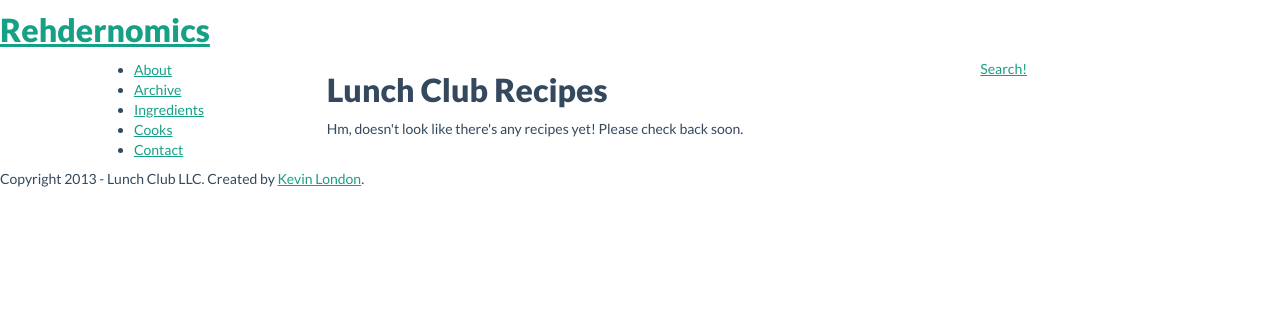
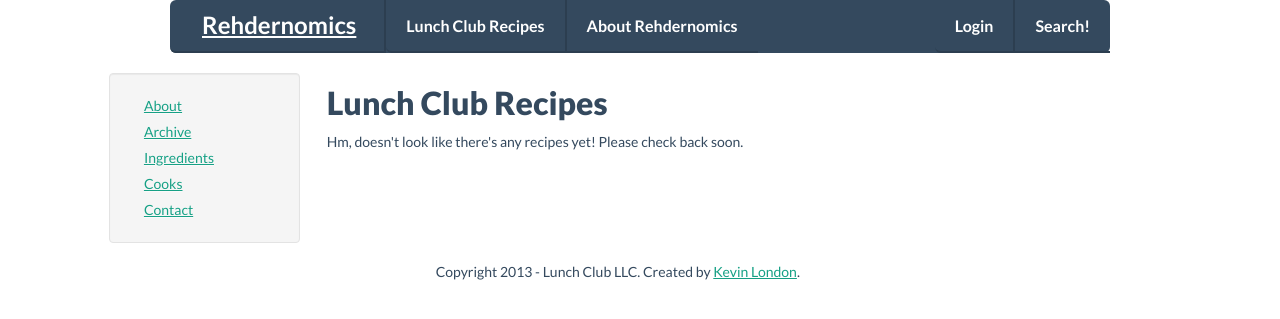
Before and after one commit to kevinlondon/rehdernomics.com, a Django app: page /lunchclub/ in a window 1280 px wide. Shown: the top 319 px of the page. Run offline with Django 3.2, Linux system fonts and the light colour scheme; data that the repository does not hold is empty; some libraries are stand-ins or nearby versions.

Commit message:
Adding more basic page styling. In this case, top nav and block structure for templates.

```diff
--- a/templates/base.html
+++ b/templates/base.html
@@ -9,7 +9,30 @@
         <link href="{% static "css/flat-ui.css" %}" rel="stylesheet">
     </head>
     <body>
-        {% block top_nav %}{% endblock top_nav %}
+       <div class="navbar-wrapper">
+            <div class="container">
+                <div class="navbar navbar-inverse">
+                    <div class="navbar-inner">
+                        <a class="brand" href="#">Rehdernomics</a>
+                        <div class="nav-collapse collapse">
+                            <ul class="nav">
+                                <li><a href="{% url 'recipe_home' %}">Lunch Club Recipes</a></li>
+                                <li><a href="{% url 'rehdernomics_home' %}">About Rehdernomics</a></li>
+                            </ul>
+                        </div>
+
+                        <div style="float: right;">
+                            <ul class="nav">
+                                <li><a href="#">Login</a></li>
+                                <li><a href="#">Search!</a></li>
+                            </ul>
+                        </div>
+                    </div>
+                </div>
+            </div>
+        </div>
+        {% block top_nav %} {% endblock top_nav %}
+
         <div class="row-fluid">
             <div class="span2 offset1">
                 <!-- Left Nav -->
@@ -26,9 +49,11 @@
         </div>
 
         <div class="row-fluid">
-            Copyright 2013 - Lunch Club LLC.
-            Created by <a href="http://kevinlondon.com">Kevin London</a>.
-            {% block footer_content %}{% endblock footer_content %}
+            <div class="span4 offset4">
+                Copyright 2013 - Lunch Club LLC.
+                Created by <a href="http://kevinlondon.com">Kevin London</a>.
+                {% block footer_content %}{% endblock footer_content %}
+            </div>
         </div>
     </body>
 </html>
--- a/templates/recipe/base.html
+++ b/templates/recipe/base.html
@@ -1,19 +1,20 @@
 {% extends "base.html" %}
 
 {% block top_nav %}
-    <a href="#"><h1>Rehdernomics</h1></a>
+
 {% endblock %}
 
 {% block left_nav %}
-    <ul>
+    <div class="well sidebar-nav">
+        <ul class="nav nav-list">
             <li><a href="#">About</a></li>
             <li><a href="#">Archive</a></li>
             <li><a href="#">Ingredients</a></li>
             <li><a href="#">Cooks</a></li>
             <li><a href="#">Contact</a></li>
         </ul>
+    </div>
 {% endblock %}
 
 {% block right_nav %}
-    <a href="#">Search!</a>
 {% endblock %}
--- a/templates/recipe/detail.html
+++ b/templates/recipe/detail.html
@@ -3,6 +3,7 @@
 {% block page_title %}{{ recipe.title }} | {% endblock page_title %}
 
 {% block page_content %}
+    <div class="well">
         <a href="{{ recipe.get_absolute_url }}">{{ recipe.title }}</a>
         <ul>
             <li>by {{ recipe.author }}</li>
@@ -10,5 +11,6 @@
             <li>Description: {{ recipe.description }}</li>
             <li>Ingredients: {{ recipe.ingredients.all }}</li>
             <li>Directions: {{ recipe.directions }}</li>
-    <br>
+        </ul>
+    </div>
 {% endblock page_content %}
--- a/templates/recipe/home.html
+++ b/templates/recipe/home.html
@@ -5,12 +5,14 @@
 {% block page_content %}
     <h1>Lunch Club Recipes</h1>
     {% for recipe in recipes %}
+        <div class="well">
             <a href="{{ recipe.get_absolute_url }}">{{ recipe.title }}</a>
             <ul>
                 <li>by {{ recipe.author }}</li>
                 <li>on {{ recipe.created }}</li>
                 <li>{{ recipe.description }}</li>
             </ul>
+        </div>
     {% empty %}
         Hm, doesn't look like there's any recipes yet! Please check back soon.
     {% endfor %}
```
Lines whose indentation alone changed are shown as unchanged.
